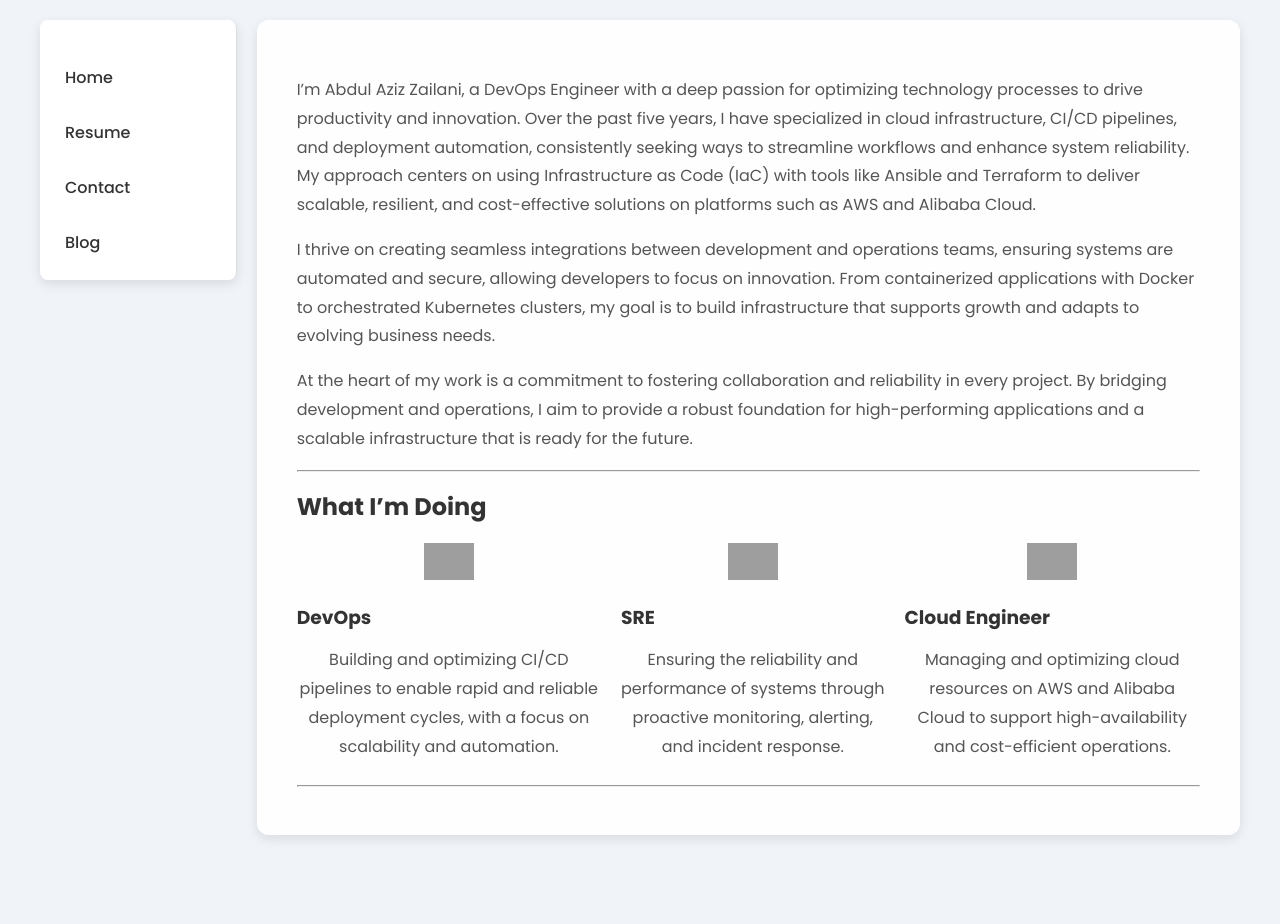
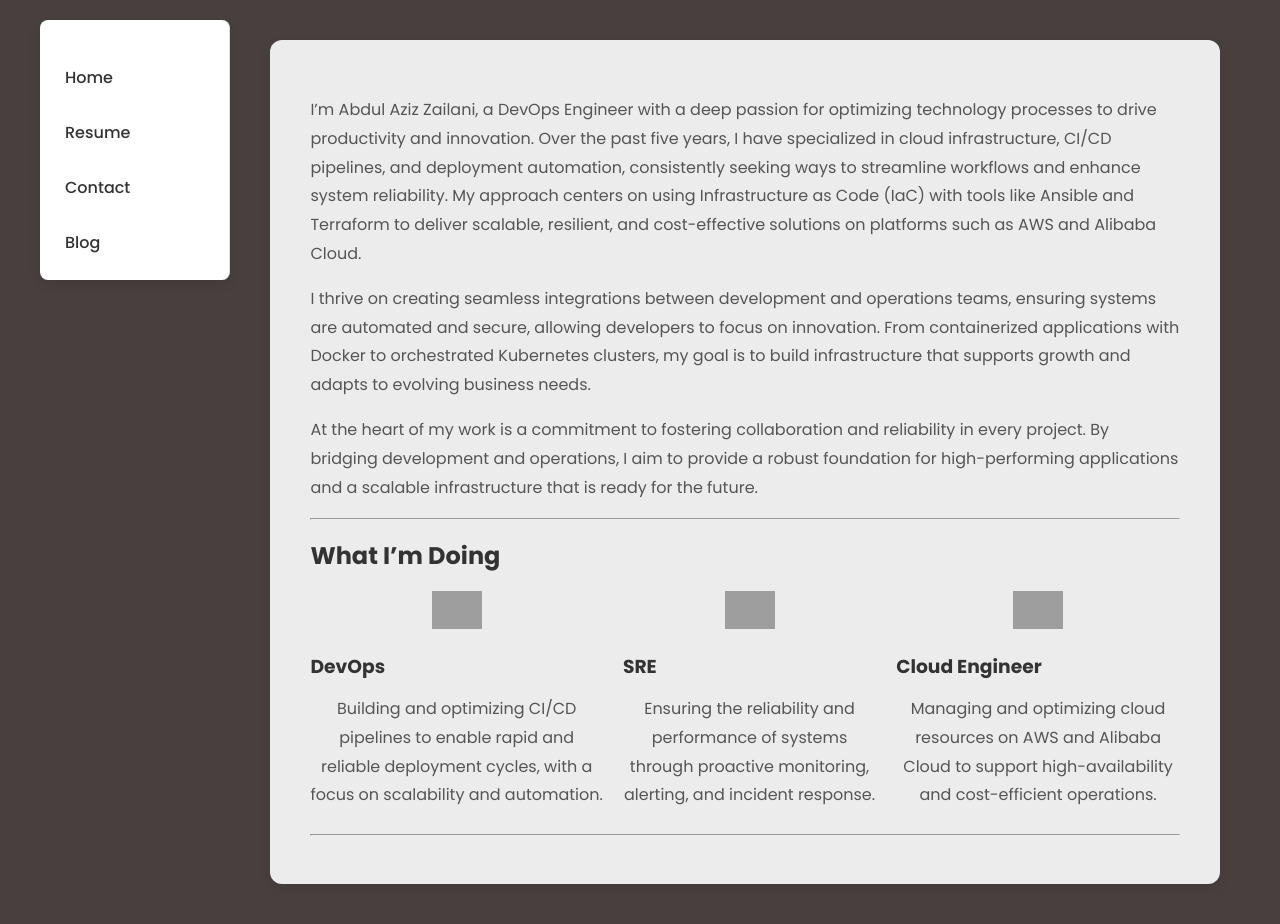
Before and after one commit to azizzailani/azizzailani.github.io, a Jekyll site: the page built from index.md, in a window 1280 px wide. Built offline with Jekyll 4.4.1, drawn with Linux system fonts in a browser that asks for light colours; before the commit the page ends 900 px from its top, so only the background shows below that; grey boxes are pictures that could not be loaded.

Commit message:
💄 style: update background colors in CSS, adjust box-shadow and padding for main content, and add margins for mobile view

```diff
--- a/assets/css/style.css
+++ b/assets/css/style.css
@@ -5,8 +5,7 @@
 body {
     font-family: 'Poppins', sans-serif;
     color: #333;
-    background-color: #f0f4f8;
-    /* Warna background yang lebih cerah */
+    background-color: #493f3f;
     margin: 0;
     padding: 0;
     display: flex;
@@ -65,13 +64,12 @@ nav a:hover {
 /* Konten Utama */
 main {
     width: 100%;
-    padding: 40px;
-    background-color: rgba(255, 255, 255, 0.95);
-    /* Sedikit transparan untuk efek lembut */
+    padding: 40px; /* Tambahkan padding lebih besar */
+    background-color: rgba(255, 255, 255, 0.9);
     border-radius: 12px;
-    box-shadow: 0 4px 12px rgba(0, 0, 0, 0.1);
-    /* Bayangan lebih kuat */
+    box-shadow: 0 4px 12px rgba(0, 0, 0, 0.08);
     text-align: left;
+    margin: 20px; /* Tambahkan margin untuk memberi ruang dari tepi layar */
 }
 
 /* Judul Seksi */
@@ -113,6 +111,10 @@ li {
         flex-direction: column;
         align-items: center;
     }
+    main {
+        padding: 20px; /* Padding lebih kecil pada tampilan mobile */
+        margin: 10px; /* Margin lebih kecil pada tampilan mobile */
+    }
 
     header {
         width: 100%;
```
